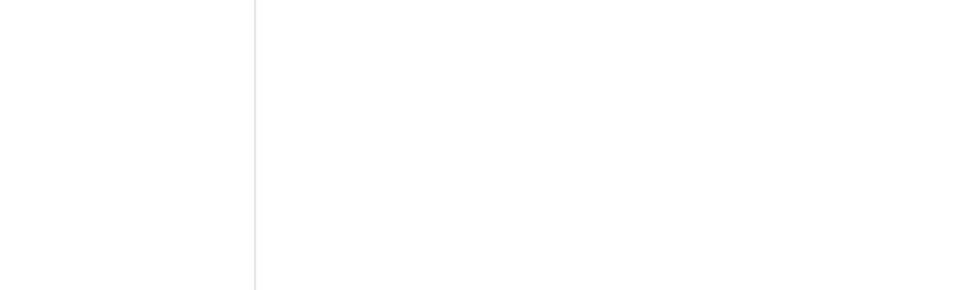
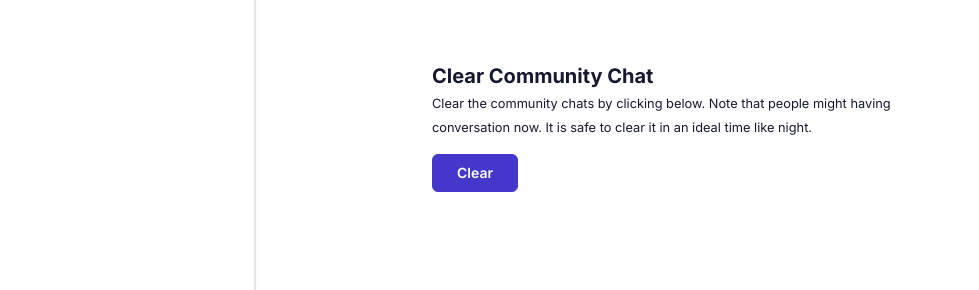
Before and after one commit to nabilrt/react-quiz-app-admin, a React (Vite) app: page /admin/settings in a window 1280 px wide. Shown: the part 422-712 px from the top of the page, without its empty margins (0-979 px from the left). Built offline with nearby package versions, Linux system fonts and the light colour scheme; sample sign-in values are in the browser's storage.

Commit message:
added community chat clear for admin

```diff
--- a/src/lib/api/index.ts
+++ b/src/lib/api/index.ts
@@ -192,3 +192,12 @@ export const updateTestimonialStatus = async (t_id: string | undefined) => {
         throw new Error(error.message);
     }
 };
+
+export const clearCommunityChat = async () => {
+    try {
+        const response = await axios.delete(`/chat/clear-messages`);
+        return response;
+    } catch (error: any) {
+        throw new Error(error.message);
+    }
+};
--- a/src/pages/SettingsPage.tsx
+++ b/src/pages/SettingsPage.tsx
@@ -1,6 +1,8 @@
 import { useForm, SubmitHandler } from "react-hook-form";
 import { useState } from "react";
-import { updateUserPassword } from "../lib/api/index";
+import { clearCommunityChat, updateUserPassword } from "../lib/api/index";
+import { IoCheckmarkDoneCircleOutline } from "react-icons/io5";
+import { MdErrorOutline } from "react-icons/md";
 
 interface FormValues {
     new_password: string;
@@ -17,6 +19,9 @@ const SettingsPage: React.FC = () => {
     const [loading, setLoading] = useState<boolean>(false);
     const [error, setError] = useState<string | null>(null);
     const [success, setSuccess] = useState<string | null>(null);
+    const [clearLoading, setClearLoading] = useState<boolean>(false);
+    const [clearError, setClearError] = useState<string | null>(null);
+    const [clearSuccess, setClearSuccess] = useState<string | null>(null);
 
     const onSubmit: SubmitHandler<FormValues> = async (data) => {
         setError(null); // Clear previous errors
@@ -41,6 +46,24 @@ const SettingsPage: React.FC = () => {
             setError("Failed to update password. Please try again.");
         } finally {
             setLoading(false); // Stop loading
+        }
+    };
+
+    const handleClearChat = async () => {
+        setClearError(null); // Clear previous errors
+        setClearLoading(true); // Start loading
+
+        try {
+            // Call the API to clear the chat
+            await clearCommunityChat();
+            setClearSuccess("Community chat cleared successfully!");
+            setTimeout(() => {
+                setClearSuccess(null);
+            }, 2000);
+        } catch (error) {
+            setClearError("Failed to clear community chat. Please try again.");
+        } finally {
+            setClearLoading(false); // Stop loading
         }
     };
 
@@ -126,6 +149,44 @@ const SettingsPage: React.FC = () => {
                             </form>
                         </div>
                     </div>
+                    <div className="w-full px-6 pb-8 mt-8 sm:max-w-xl sm:rounded-lg">
+                        <h2 className=" text-2xl font-bold sm:text-xl">
+                            Clear Community Chat
+                        </h2>
+                        <small>
+                            Clear the community chats by clicking below. Note
+                            that people might having conversation now. It is
+                            safe to clear it in an ideal time like night.
+                        </small>
+                        <div className="mt-4">
+                            <button
+                                onClick={handleClearChat}
+                                className="px-6 py-2 border border-indigo-700 font-semibold text-sm bg-indigo-700
+                                text-[#ffffff] hover:bg-[#ffffff] hover:text-indigo-700 transition duration-300 rounded-md"
+                                disabled={clearLoading}
+                            >
+                                {clearLoading ? "Clearing..." : "Clear"}
+                            </button>
+                        </div>
+                        <div className="mt-4">
+                            {clearError && (
+                                <div className="p-3 flex items-center gap-3 bg-[#fdeded] rounded">
+                                    <MdErrorOutline className="text-[#d74242] " />
+                                    <p className="text-[#d74242] ">
+                                        {clearError}
+                                    </p>
+                                </div>
+                            )}
+                            {clearSuccess && (
+                                <div className=" p-3 flex items-center gap-3 bg-[#edf7ed] rounded">
+                                    <IoCheckmarkDoneCircleOutline className="text-[#418944] " />
+                                    <p className="text-[#418944] ">
+                                        {clearSuccess}
+                                    </p>
+                                </div>
+                            )}
+                        </div>
+                    </div>
                 </div>
             </main>
         </div>
```
Also changed, not shown: src/lib/config/axios.ts (+12 -0 lines), src/lib/hooks/useCommunityChat.tsx (added).
